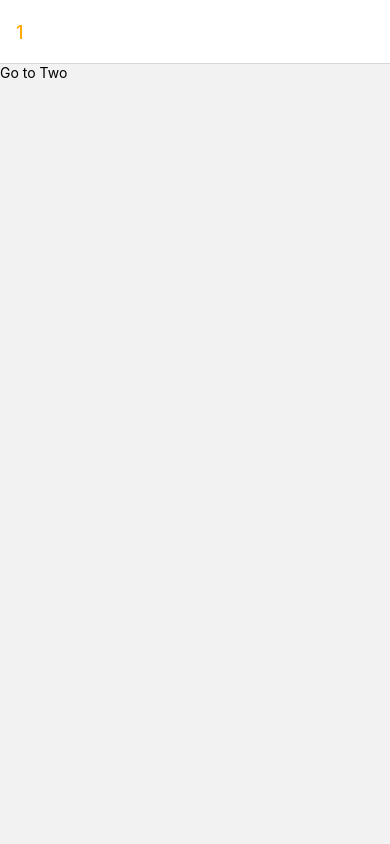
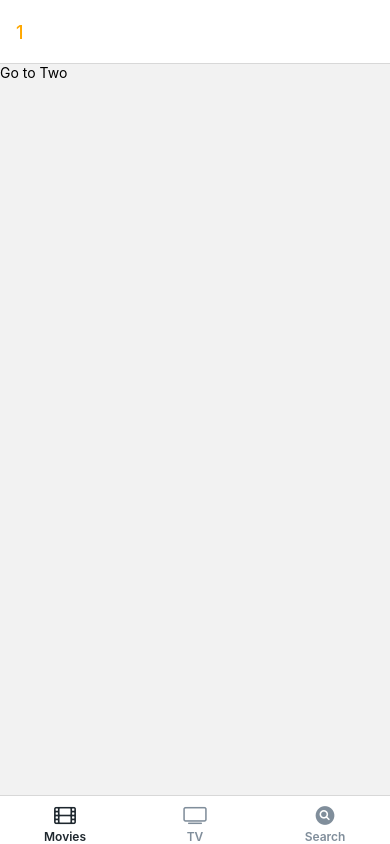
Before and after one commit to verobeach7/react-native-noovies, a React Native app: screen / in a window 390 px wide. Built offline with nearby package versions, Linux system fonts and the light colour scheme.

Commit message:
React Native Master: General Concepts(How to Combiing Stack with Tabs #1)

```diff
--- a/App.js
+++ b/App.js
@@ -59,7 +59,7 @@
   }
   return (
     <NavigationContainer onReady={onLayoutRootView}>
-      <Stack />
+      <Tabs />
     </NavigationContainer>
   );
 }
--- a/navigation/Tabs.js
+++ b/navigation/Tabs.js
@@ -7,6 +7,7 @@
 import { useColorScheme } from "react-native";
 import { Ionicons } from "@expo/vector-icons";
 import { BLACK_COLOR, DARK_GREY, LIGHT_GREY, YELLOW_COLOR } from "../colors";
+import Stack from "./Stack";
 
 const Tab = createBottomTabNavigator();
 
@@ -35,8 +36,9 @@
     >
       <Tab.Screen
         name="Movies"
-        component={Movies}
+        component={Stack}
         options={{
+          headerShown: false,
           tabBarIcon: ({ color, size }) => (
             <Ionicons name="film-outline" color={color} size={size} />
           ),
```
